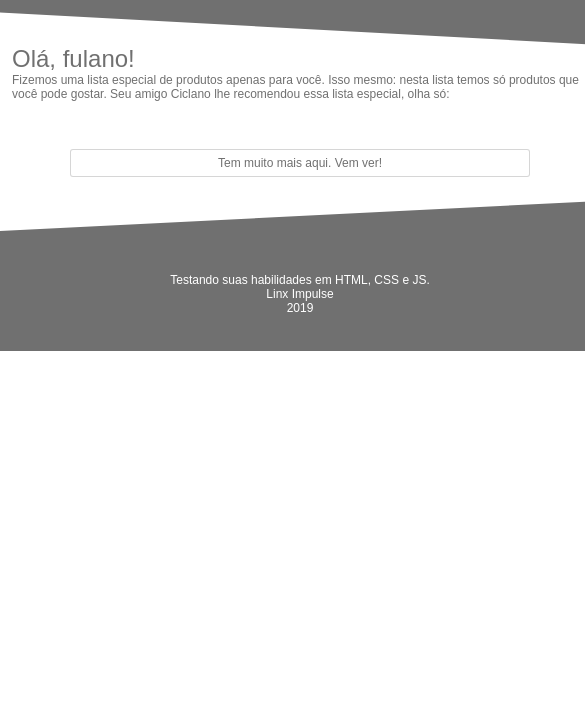
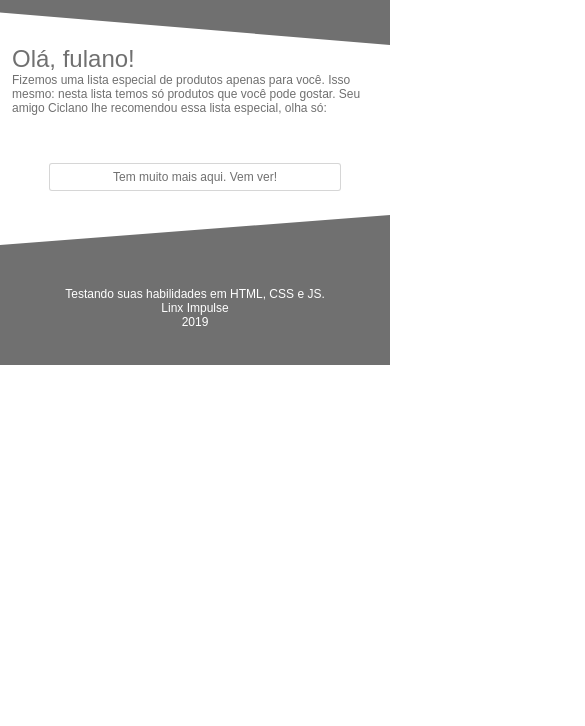
Before and after one commit to Nxrth-x/desafio-frontend, a plain HTML site: page mail.html in a window 390 px wide. Shown: the part 118-844 px from the top of the page, 585 px wide, since content can reach past the window. Drawn offline with Linux system fonts and the light colour scheme; no server answers.

Commit message:
Mail styling update Page width and responsiveness fix

```diff
--- a/src/styles/mail.scss
+++ b/src/styles/mail.scss
@@ -6,7 +6,8 @@ body {
 }
 
 .container {
-  width: 600px;
+  width: 100%;
+  max-width: 600px;
   margin: 0 auto;
 }
 
@@ -47,7 +48,6 @@ section.mail {
   div.products {
     margin: 2rem;
     display: grid;
-    grid-template-columns: repeat(2, 1fr);
     gap: 4rem;
 
     div.product-card {
@@ -93,6 +93,10 @@ section.mail {
         }
       }
     }
+
+    @media (min-width: 450px) {
+      grid-template-columns: repeat(2, 1fr);
+    }
   }
 
   a {
```
Also changed, not shown: src/styles/mail.css.
